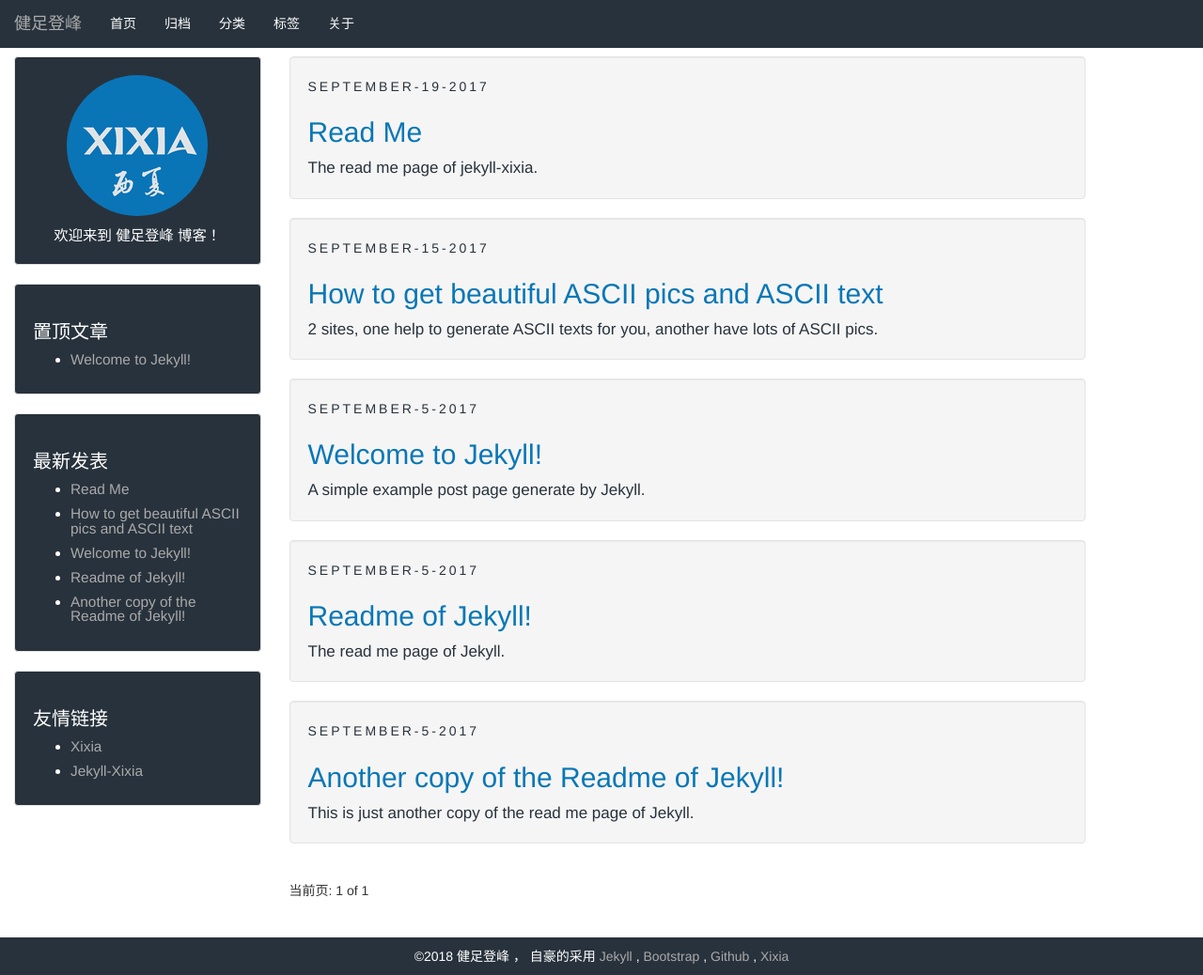
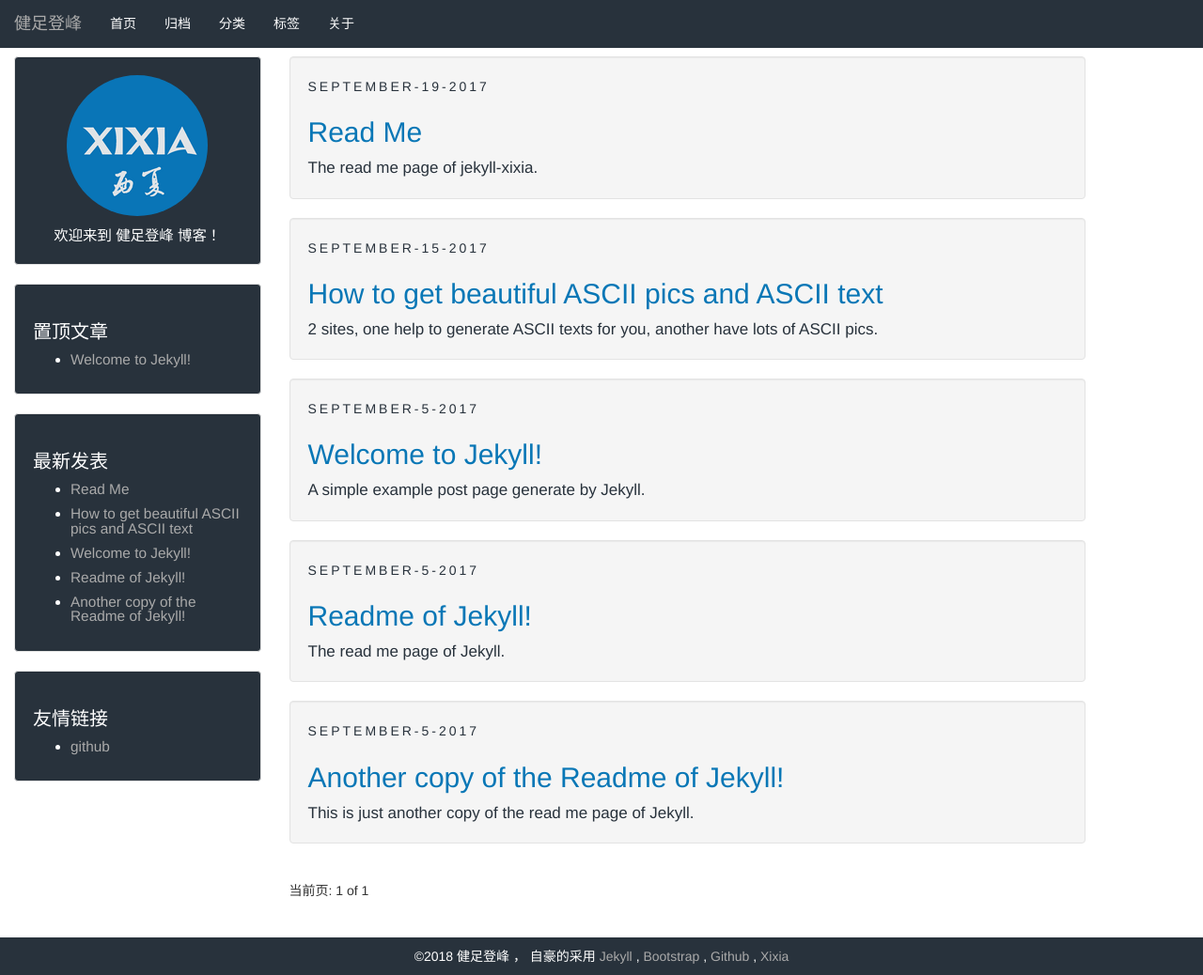
Before and after one commit to jianpingdeng/jianpingdeng.github.io, a Jekyll site: the page built from index.html, in a window 1280 px wide and 1038 px high. Shown: the whole window at 94% size. Built offline with Jekyll 4.4.1, drawn with Linux system fonts in a browser that asks for light colours; the list of posts is cut into pages by our own code.

Commit message:
Update links.yml

```diff
--- a/_data/links.yml
+++ b/_data/links.yml
@@ -1,5 +1,2 @@
-- url: "http://xixia.info"
-  title: "Xixia"
-
-- url: "https://github.com/zxixia/jekyll-xixia"
-  title: "Jekyll-Xixia"
+- url: "http://github.com"
+  title: "github"
```
